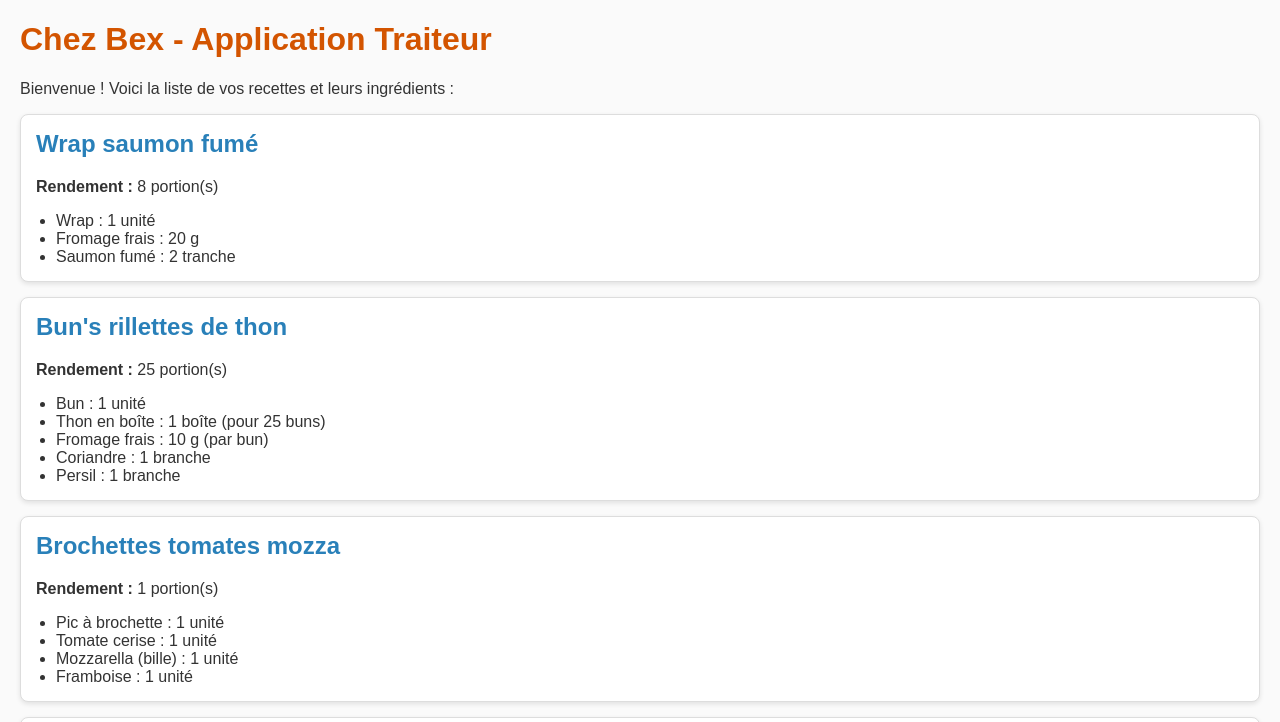
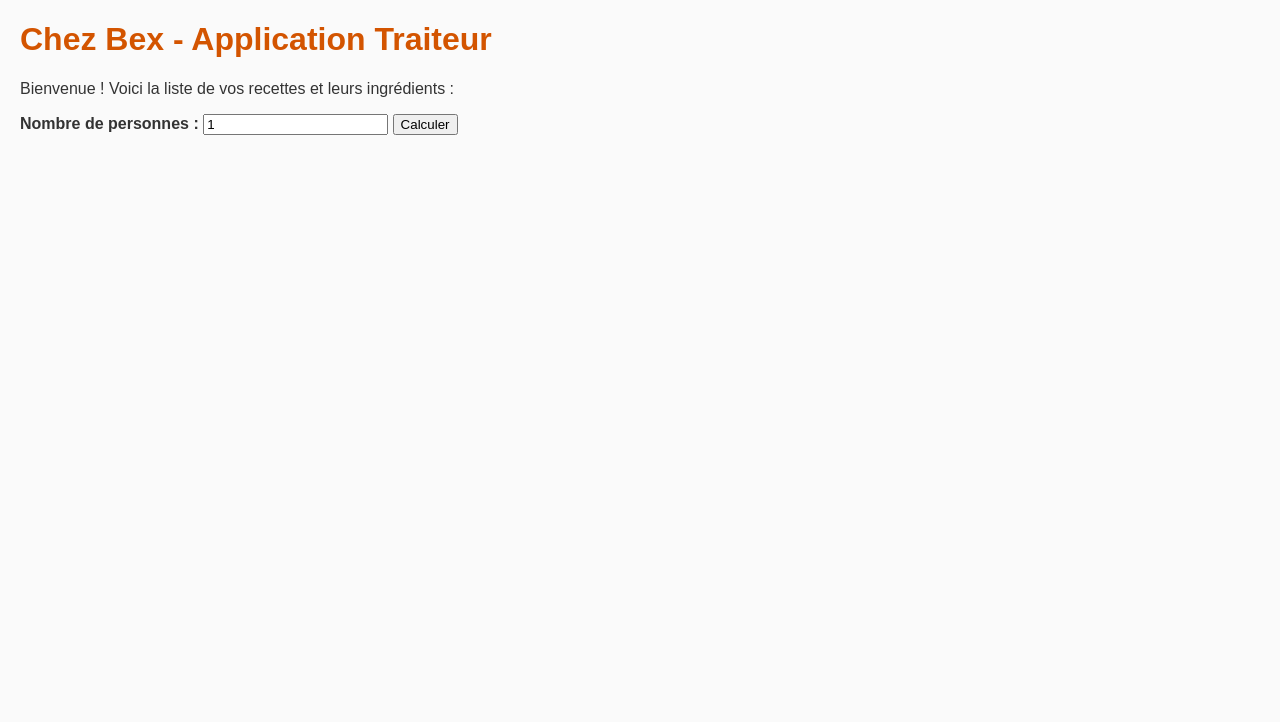
Before and after one commit to ChezBex/chezbex-app, a plain HTML site: page index.html in a window 1280 px wide. Shown: the top 722 px of the page. Drawn offline with Linux system fonts and the light colour scheme.

Commit message:
Update index.html

```diff
--- a/index.html
+++ b/index.html
@@ -30,15 +30,22 @@
       margin: 0;
       padding-left: 20px;
     }
+    label {
+      font-weight: bold;
+    }
   </style>
 </head>
 <body>
   <h1>Chez Bex - Application Traiteur</h1>
   <p>Bienvenue ! Voici la liste de vos recettes et leurs ingrédients :</p>
+
+  <label for="nbPersonnes">Nombre de personnes : </label>
+  <input type="number" id="nbPersonnes" min="1" value="1" style="margin-bottom: 20px;">
+  <button onclick="calculerQuantites()">Calculer</button>
+
   <div id="recettes"></div>
 
   <script>
-    // On intègre les recettes directement dans le script
     const data = {
       "recettes": [
         {
@@ -93,7 +100,8 @@
       ]
     };
 
-    // Affichage dans la page
+    function calculerQuantites() {
+      const nbPersonnes = document.getElementById("nbPersonnes").value;
       const container = document.getElementById("recettes");
       container.innerHTML = "";
 
@@ -103,14 +111,17 @@
         div.innerHTML = `
           <h2>${recette.nom}</h2>
           <p><strong>Rendement :</strong> ${recette.rendement} portion(s)</p>
+          <p><strong>Ingrédients :</strong></p>
           <ul>
-          ${recette.ingredients.map(ing =>
-            `<li>${ing.nom} : ${ing.quantite} ${ing.unite}</li>`
-          ).join("")}
+            ${recette.ingredients.map(ing => {
+              const quantite = (ing.quantite * nbPersonnes) / recette.rendement;
+              return `<li>${ing.nom} : ${quantite.toFixed(1)} ${ing.unite}</li>`;
+            }).join("")}
           </ul>
         `;
         container.appendChild(div);
       });
+    }
   </script>
 </body>
 </html>
```
Lines whose indentation alone changed are shown as unchanged.
